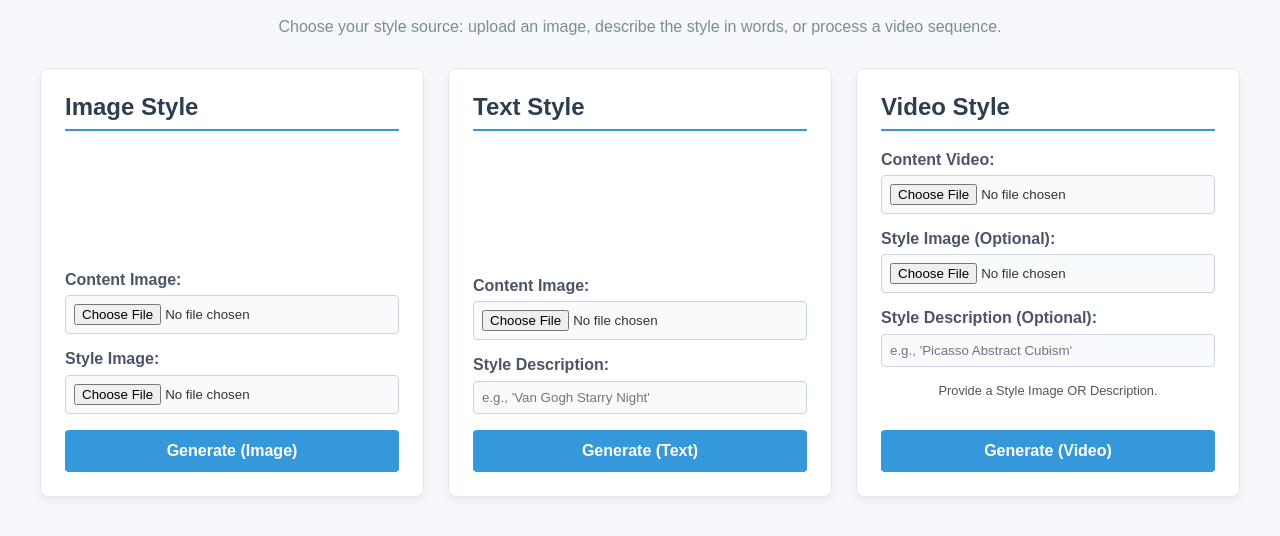
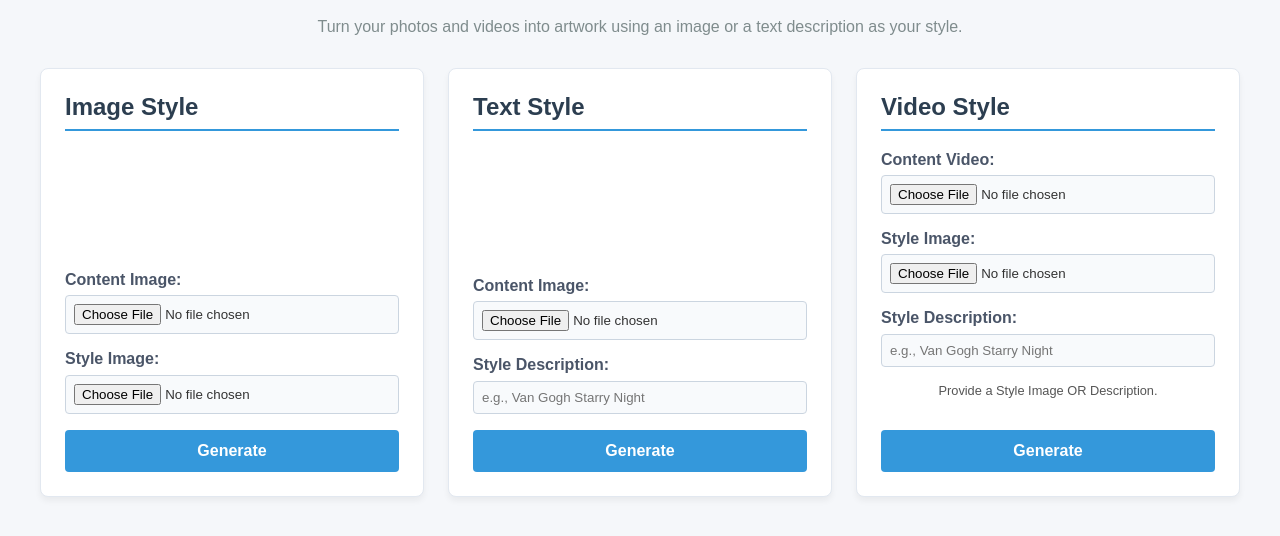
Before and after one commit to androbuz/nst_webapp, a plain HTML site: page app/static/index.html in a window 1280 px wide. Shown: the part 72-608 px from the top of the page. Drawn offline with Linux system fonts and the light colour scheme.

Commit message:
Refine titles and button texts in index.html

```diff
--- a/app/static/index.html
+++ b/app/static/index.html
@@ -3,12 +3,12 @@
 <head>
     <meta charset="UTF-8" />
     <meta name="viewport" content="width=device-width, initial-scale=1.0" />
-    <title>Neural Style Transfer Demo</title>
+    <title>Neural Style Transfer</title>
     <link rel="stylesheet" href="/static/style.css" />
 </head>
 <body>
     <h1>Neural Style Transfer</h1>
-    <p>Choose your style source: upload an image, describe the style in words, or process a video sequence.</p>
+    <p>Turn your photos and videos into artwork using an image or a text description as your style.</p>
 
     <div class="forms-container">
         <!-- Image‑guided form -->
@@ -23,7 +23,7 @@
                     <label for="styleImageImg">Style Image:</label>
                     <input type="file" id="styleImageImg" name="style_file" accept="image/*" required />
                 </div>
-                <button type="submit">Generate (Image)</button>
+                <button type="submit">Generate</button>
             </form>
         </div>
 
@@ -37,9 +37,9 @@
                 </div>
                 <div>
                     <label for="stylePrompt">Style Description:</label>
-                    <input type="text" id="stylePrompt" name="prompt" placeholder="e.g., 'Van Gogh Starry Night'" required />
+                    <input type="text" id="stylePrompt" name="prompt" placeholder="e.g., Van Gogh Starry Night" required />
                 </div>
-                <button type="submit">Generate (Text)</button>
+                <button type="submit">Generate</button>
             </form>
         </div>
 
@@ -52,15 +52,15 @@
                     <input type="file" id="contentVideo" name="video_file" accept="video/*" required />
                 </div>
                 <div>
-                    <label for="videoStyleImage">Style Image (Optional):</label>
+                    <label for="videoStyleImage">Style Image:</label>
                     <input type="file" id="videoStyleImage" name="style_file" accept="image/*" />
                 </div>
                 <div>
-                    <label for="videoStylePrompt">Style Description (Optional):</label>
-                    <input type="text" id="videoStylePrompt" name="prompt" placeholder="e.g., 'Picasso Abstract Cubism'" />
+                    <label for="videoStylePrompt">Style Description:</label>
+                    <input type="text" id="videoStylePrompt" name="prompt" placeholder="e.g., Van Gogh Starry Night" />
                 </div>
                 <p style="font-size: 0.8rem; color: #555;">Provide a Style Image OR Description.</p>
-                <button type="submit">Generate (Video)</button>
+                <button type="submit">Generate</button>
             </form>
         </div>
     </div>
```
